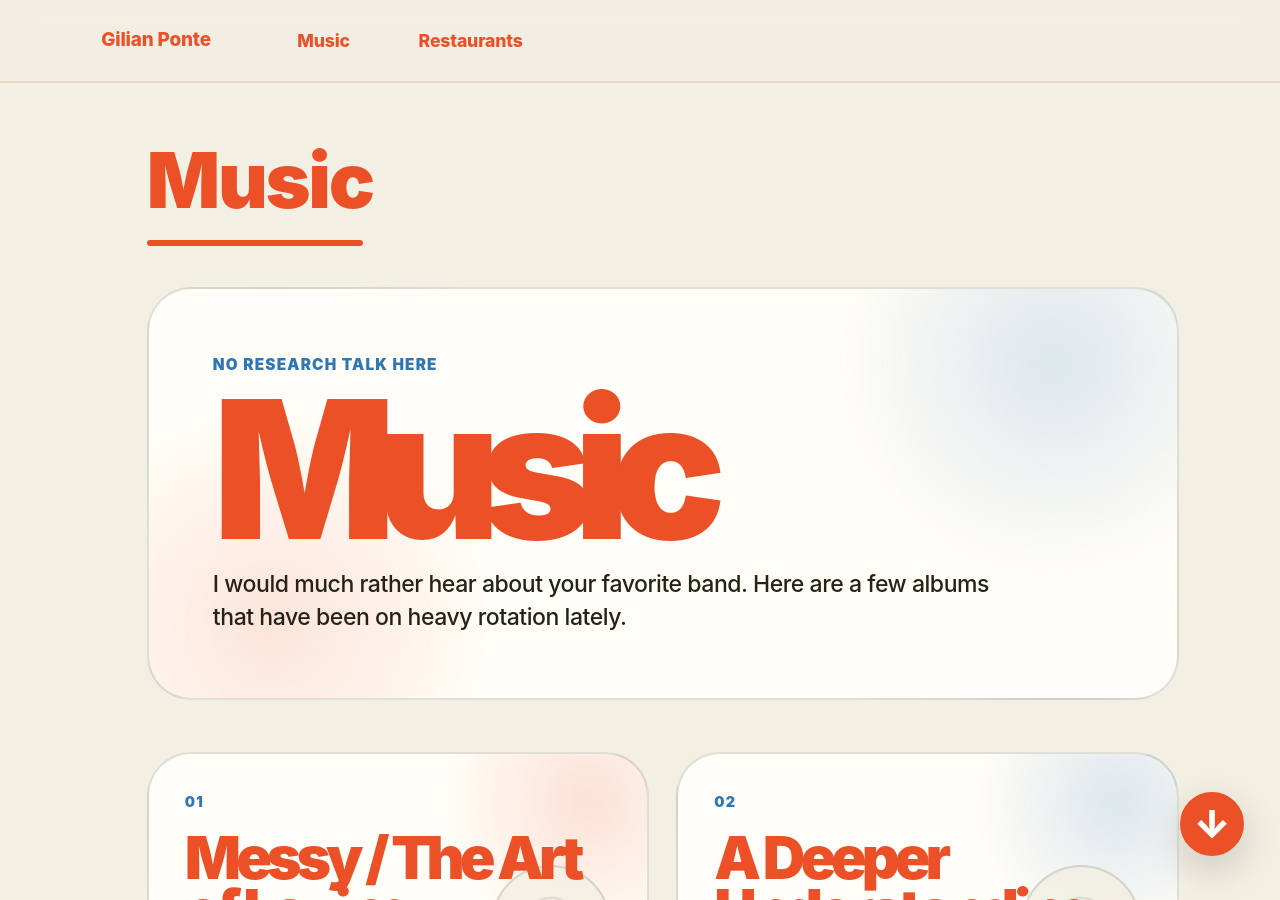
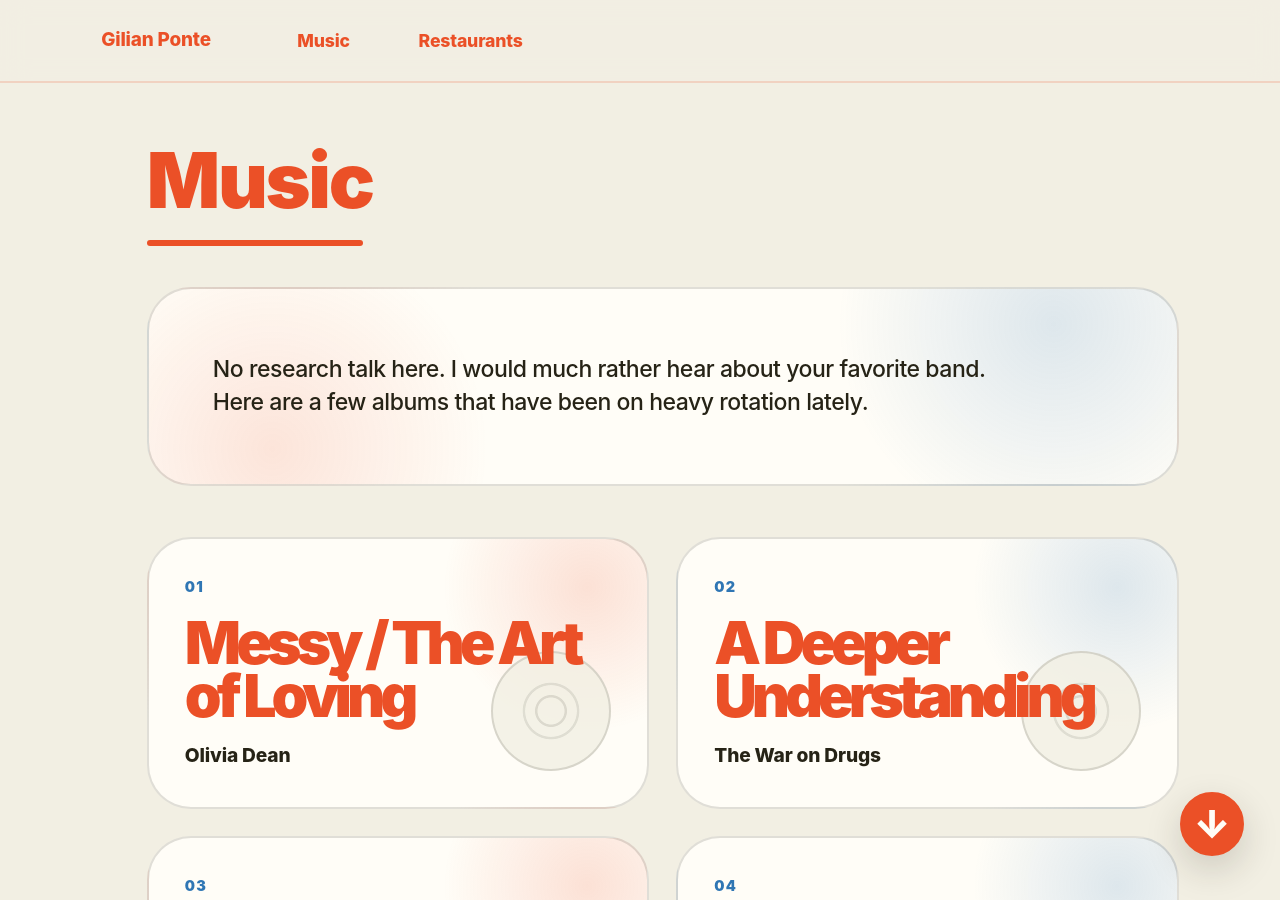
Before and after one commit to GilianPonte/gilianponte.github.io, a Jekyll site: the page built from _pages/publications.md, in a window 1280 px wide and 900 px high. Built offline with Jekyll 4.4.1, drawn with Linux system fonts in a browser that asks for light colours.

Commit message:
Update publications.md

```diff
--- a/_pages/publications.md
+++ b/_pages/publications.md
@@ -8,12 +8,8 @@ author_profile: false
 <section class="music-page">
 
   <header class="music-hero">
-    <p class="music-eyebrow">No research talk here</p>
-
-    <h1>Music</h1>
-
     <p>
-      I would much rather hear about your favorite band. Here are a few albums that have been on heavy rotation lately.
+      No research talk here. I would much rather hear about your favorite band. Here are a few albums that have been on heavy rotation lately.
     </p>
   </header>
 
```
